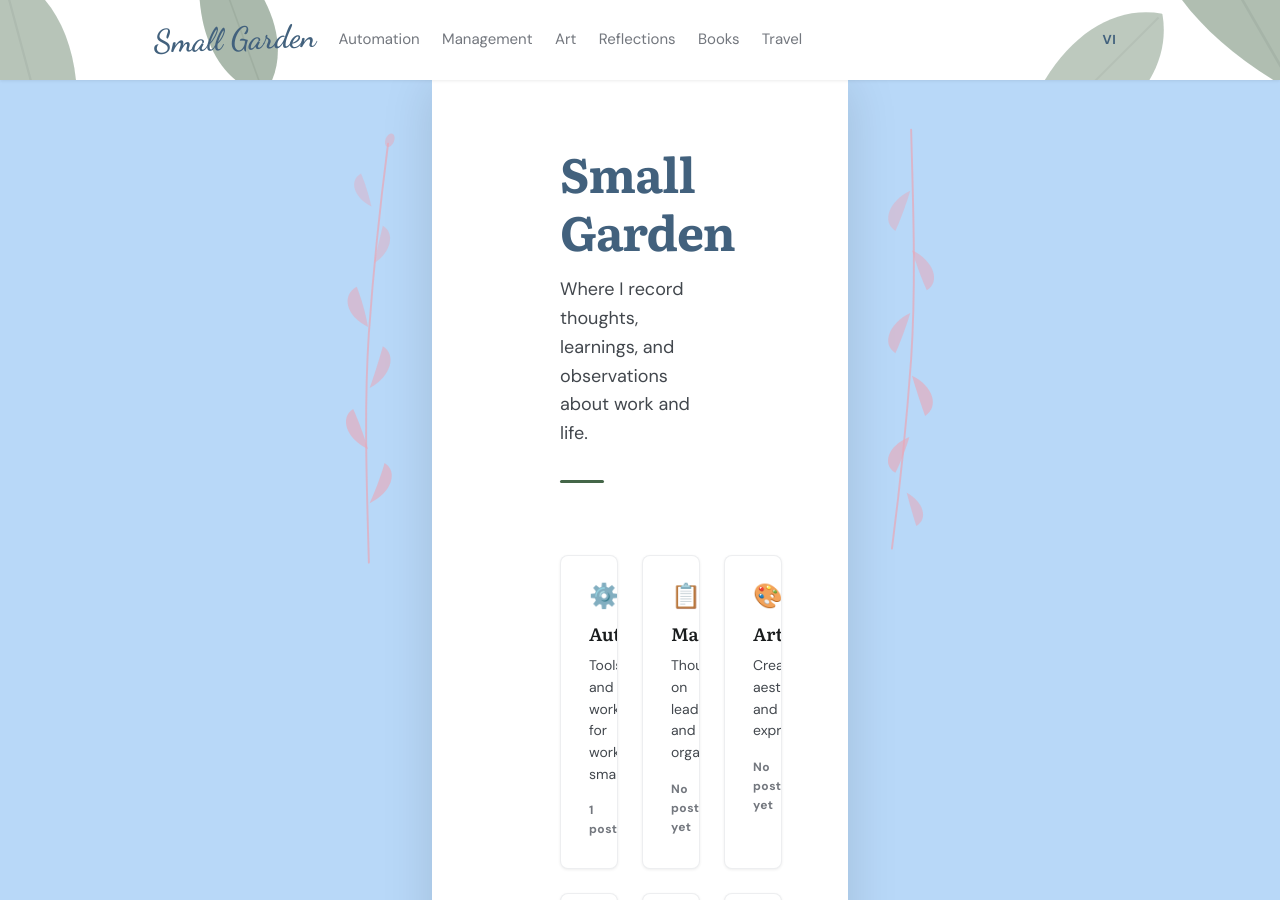
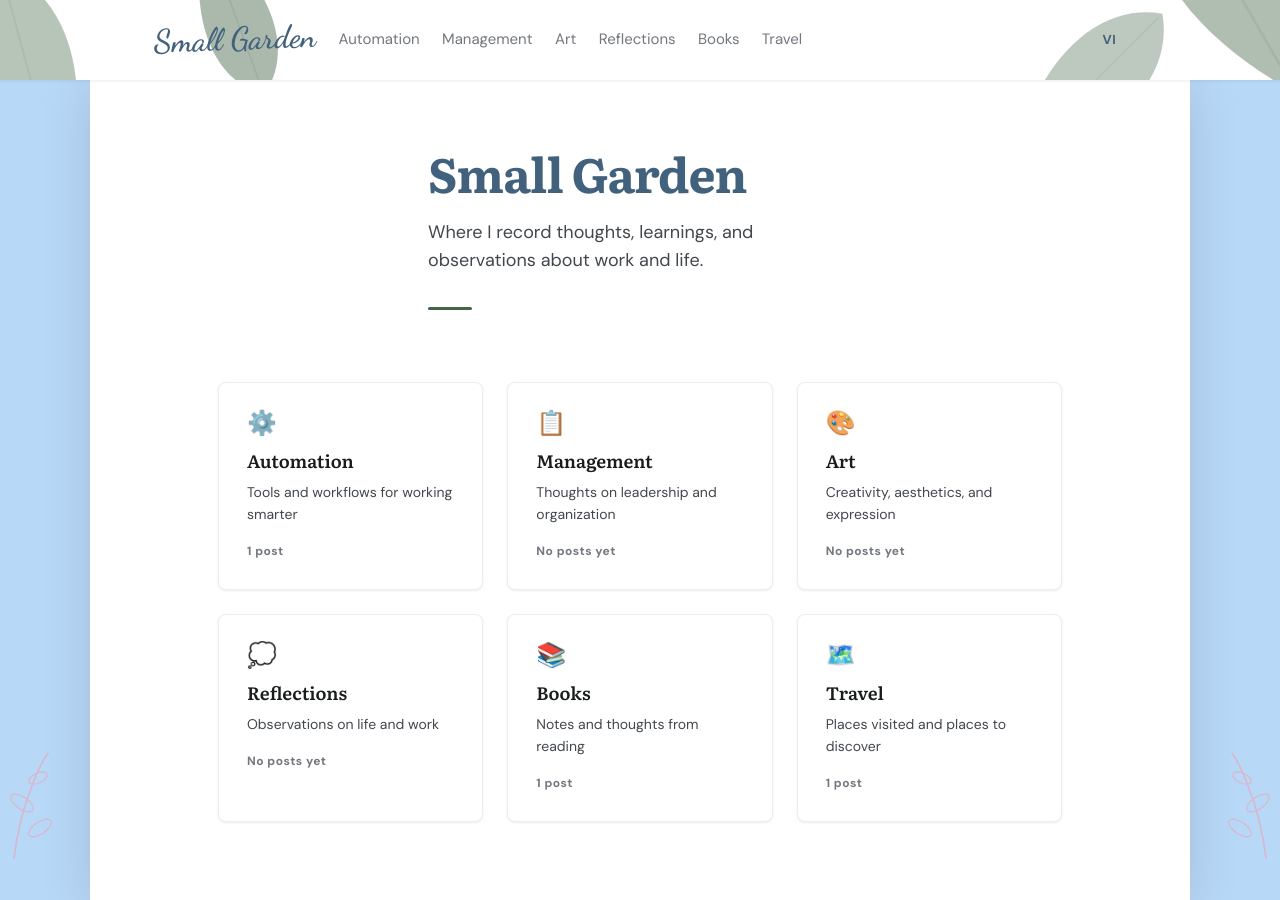
Before and after one commit to dmhieudcct-art/smallgarden, a Jekyll site: the page built from en/index.html, in a window 1280 px wide and 900 px high. Built offline with Jekyll 4.4.1, drawn with Linux system fonts in a browser that asks for light colours.

Commit message:
Fix panel visibility and redesign botanical SVGs as small line art
Panel fix: botanicals were flex:1 siblings competing for width with the panel,
leaving each only 1/3 of the container. Changed to position:fixed (out of
flow) so .page-panel gets full max-width:1100px centered. Added z-index:1 on
.page-panel to ensure it renders above the #B8D8F8 body background.

Botanical fix: replaced filled leaf paths with stroke-only ellipses (no fill
attribute anywhere). Reduced to 80px wide (max 120px), viewBox 70x110.
Positioned at bottom corners of each margin via fixed bottom:2.5rem.

Co-Authored-By: Claude Sonnet 4.6 <noreply@anthropic.com>

```diff
--- a/_layouts/default.html
+++ b/_layouts/default.html
@@ -8,33 +8,25 @@
 
   <div class="page-margins">
 
-    <!-- Left botanical margin -->
+    <!-- Left margin botanical — fixed, bottom-left corner, stroke-only line art -->
     <div class="margin-botanical margin-botanical--left" aria-hidden="true">
-      <svg xmlns="http://www.w3.org/2000/svg" viewBox="0 0 110 500" fill="none" class="botanical-svg">
-        <!-- Stem curves upward -->
-        <path d="M56 498 C54 420 50 325 56 235 C61 165 68 95 78 18"
-              stroke="#E8A8B8" stroke-width="2.2" stroke-linecap="round" fill="none" opacity="0.72"/>
-        <!-- Leaf R1 -->
-        <path d="M57 430 C82 418 90 394 74 384 C68 406 57 430 57 430Z"
-              fill="#E8A8B8" opacity="0.62"/>
-        <!-- Leaf L1 -->
-        <path d="M55 368 C30 356 22 332 38 322 C48 344 55 368 55 368Z"
-              fill="#E8A8B8" opacity="0.62"/>
-        <!-- Leaf R2 -->
-        <path d="M57 298 C82 284 88 260 72 250 C66 272 57 298 57 298Z"
-              fill="#E8A8B8" opacity="0.55"/>
-        <!-- Leaf L2 -->
-        <path d="M55 228 C30 216 24 192 42 182 C51 204 55 228 55 228Z"
-              fill="#E8A8B8" opacity="0.55"/>
-        <!-- Leaf R3 small -->
-        <path d="M62 155 C82 142 86 120 72 112 C67 132 62 155 62 155Z"
-              fill="#E8A8B8" opacity="0.45"/>
-        <!-- Leaf L3 small -->
-        <path d="M59 90 C38 79 33 60 47 52 C54 68 59 90 59 90Z"
-              fill="#E8A8B8" opacity="0.40"/>
-        <!-- Bud -->
-        <ellipse cx="80" cy="14" rx="5" ry="8"
-                 fill="#E8A8B8" opacity="0.48" transform="rotate(22 80 14)"/>
+      <svg xmlns="http://www.w3.org/2000/svg" viewBox="0 0 70 110"
+           fill="none" class="botanical-svg">
+        <!-- Stem -->
+        <path d="M14 108 C17 84 23 58 32 36 C37 22 43 10 48 3"
+              stroke="#E8A8B8" stroke-width="1.5" stroke-linecap="round"/>
+        <!-- Leaf right (lower) -->
+        <ellipse cx="40" cy="78" rx="13" ry="6"
+                 stroke="#E8A8B8" stroke-width="1.2"
+                 transform="rotate(-35 40 78)"/>
+        <!-- Leaf left (mid) -->
+        <ellipse cx="22" cy="53" rx="13" ry="6"
+                 stroke="#E8A8B8" stroke-width="1.2"
+                 transform="rotate(35 22 53)"/>
+        <!-- Leaf right (upper) -->
+        <ellipse cx="38" cy="28" rx="10" ry="5"
+                 stroke="#E8A8B8" stroke-width="1.2"
+                 transform="rotate(-25 38 28)"/>
       </svg>
     </div>
 
@@ -45,30 +37,25 @@
       </main>
     </div>
 
-    <!-- Right botanical margin -->
+    <!-- Right margin botanical — fixed, bottom-right corner, stroke-only line art -->
     <div class="margin-botanical margin-botanical--right" aria-hidden="true">
-      <svg xmlns="http://www.w3.org/2000/svg" viewBox="0 0 110 500" fill="none" class="botanical-svg">
-        <!-- Stem curves downward from top -->
-        <path d="M54 2 C56 80 60 175 54 265 C49 335 42 405 32 482"
-              stroke="#E8A8B8" stroke-width="2.2" stroke-linecap="round" fill="none" opacity="0.72"/>
-        <!-- Leaf L1 -->
-        <path d="M53 72 C28 84 20 108 36 118 C46 96 53 72 53 72Z"
-              fill="#E8A8B8" opacity="0.45"/>
-        <!-- Leaf R1 -->
-        <path d="M55 140 C80 152 88 176 72 186 C62 164 55 140 55 140Z"
-              fill="#E8A8B8" opacity="0.52"/>
-        <!-- Leaf L2 -->
-        <path d="M53 212 C28 224 20 248 36 258 C46 236 53 212 53 212Z"
-              fill="#E8A8B8" opacity="0.55"/>
-        <!-- Leaf R2 -->
-        <path d="M55 284 C80 296 86 320 70 330 C62 308 55 284 55 284Z"
-              fill="#E8A8B8" opacity="0.62"/>
-        <!-- Leaf L3 -->
-        <path d="M52 354 C27 364 20 386 36 395 C46 375 52 354 52 354Z"
-              fill="#E8A8B8" opacity="0.62"/>
-        <!-- Leaf R3 small -->
-        <path d="M49 418 C68 428 74 448 60 456 C54 438 49 418 49 418Z"
-              fill="#E8A8B8" opacity="0.55"/>
+      <svg xmlns="http://www.w3.org/2000/svg" viewBox="0 0 70 110"
+           fill="none" class="botanical-svg">
+        <!-- Stem (mirrored) -->
+        <path d="M56 108 C53 84 47 58 38 36 C33 22 27 10 22 3"
+              stroke="#E8A8B8" stroke-width="1.5" stroke-linecap="round"/>
+        <!-- Leaf left (lower) -->
+        <ellipse cx="30" cy="78" rx="13" ry="6"
+                 stroke="#E8A8B8" stroke-width="1.2"
+                 transform="rotate(35 30 78)"/>
+        <!-- Leaf right (mid) -->
+        <ellipse cx="48" cy="53" rx="13" ry="6"
+                 stroke="#E8A8B8" stroke-width="1.2"
+                 transform="rotate(-35 48 53)"/>
+        <!-- Leaf left (upper) -->
+        <ellipse cx="32" cy="28" rx="10" ry="5"
+                 stroke="#E8A8B8" stroke-width="1.2"
+                 transform="rotate(25 32 28)"/>
       </svg>
     </div>
 
--- a/assets/css/style.css
+++ b/assets/css/style.css
@@ -93,48 +93,47 @@ img { max-width: 100%; height: auto; display: block; }
 
 /* ===== Margin + panel layout ===== */
 
-/* Flex row: [botanical | white panel | botanical]
-   Body bg (#B8D8F8) shows as the colored sidebars */
+/* Blue body bg (#B8D8F8) is the margin; panel centers on top of it */
 .page-margins {
-  display: flex;
   flex: 1;
-  background: #B8D8F8;
 }
 
-/* Central white content panel */
+/* Central white content panel — z-index keeps it above body bg */
 .page-panel {
-  flex: 1;
-  min-width: 0;
   max-width: var(--max-w-wide);
+  width: 100%;
+  margin: 0 auto;
   background: var(--bg-panel);
   box-shadow: var(--shadow-panel);
+  position: relative;
+  z-index: 1;
+  min-height: calc(100vh - var(--nav-h));
 }
 
-/* Botanical margin columns — sticky so they stay visible while scrolling */
+/* Botanical corner decorations — fixed, out of flow, never compete with panel */
 .margin-botanical {
-  flex: 1;
-  position: sticky;
-  top: var(--nav-h);
-  height: calc(100vh - var(--nav-h));
-  align-self: flex-start;
-  overflow: hidden;
+  position: fixed;
+  bottom: 2.5rem;
+  width: calc((100vw - var(--max-w-wide)) / 2);
   pointer-events: none;
+  z-index: 2;
   display: flex;
-  align-items: flex-start;
-  padding-top: 3rem;
+  align-items: flex-end;
 }
 
-.margin-botanical--left  { justify-content: flex-end;   padding-right: 1rem; }
-.margin-botanical--right { justify-content: flex-start;  padding-left: 1rem;  }
+.margin-botanical--left  { left: 0;  justify-content: flex-end;  padding-right: 1.25rem; }
+.margin-botanical--right { right: 0; justify-content: flex-start; padding-left: 1.25rem; }
 
 .botanical-svg {
-  width: min(96px, 80%);
+  width: 80px;
+  max-width: 120px;
   height: auto;
   display: block;
+  opacity: 0.72;
 }
 
-/* Hide botanicals when there is no visible margin */
-@media (max-width: 1140px) {
+/* Hide when margin is too narrow to be useful */
+@media (max-width: 1180px) {
   .margin-botanical { display: none; }
 }
 
```
